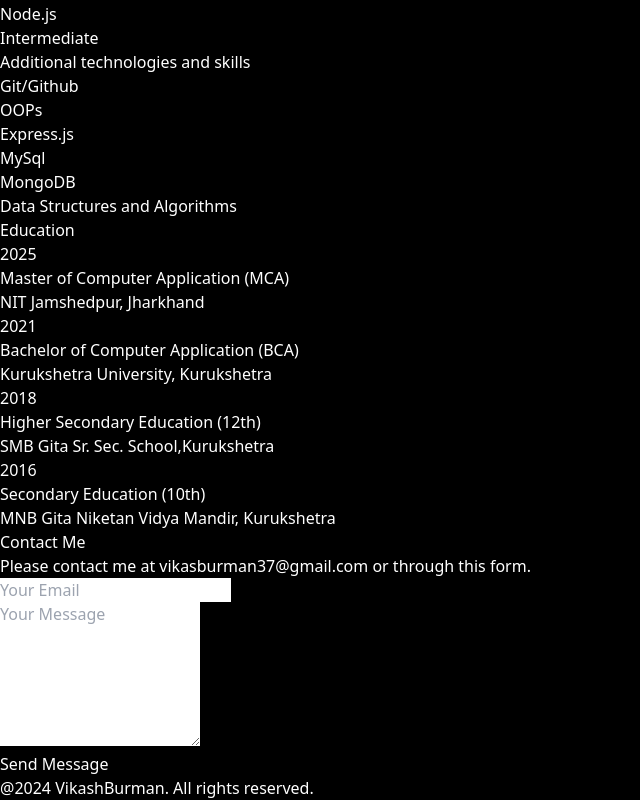
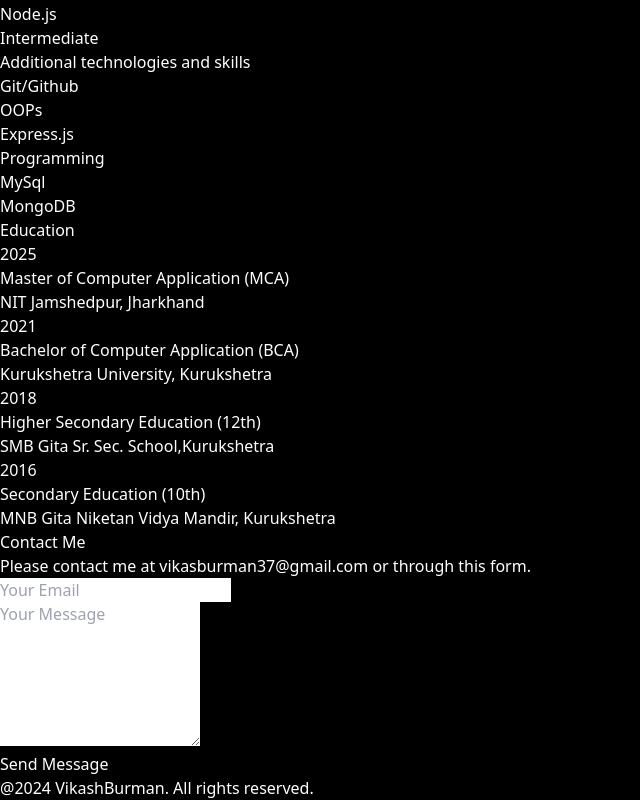
Before and after one commit to VikashBurman/My-Portfolio, a React (Vite) app: page / in a window 1280 px wide. Shown: the part 6931-7731 px from the top of the page, without its empty margins (0-640 px from the left). Built offline with nearby package versions, Linux system fonts and the light colour scheme.

Commit message:
Link Fixed

```diff
--- a/src/App.jsx
+++ b/src/App.jsx
@@ -314,13 +314,13 @@ function App() {
                 </p>
                 <div className="flex gap-2 mt-12">
                   <button className="flex-1 text-sm py-3 bg-gradient-to-t from-blue-500 rounded-full to-cyan-500 hover:from-blue-700 hover:to-cyan-700">
-                    <a href="https://quzify.netlify.app/" target="_blank">
+                    <a href="https://github.com/VikashBurman/BlogApp" target="_blank">
                       Live preview
                     </a>
                   </button>
                   <button className="flex-1 text-sm py-3 border rounded-full hover:border-blue-500 hover:text-blue-500">
                     <a
-                      href="https://github.com/VikashBurman/Quiz-App"
+                      href="https://github.com/VikashBurman/BlogApp"
                       target="_blank"
                     >
                       Checkout github
@@ -394,7 +394,6 @@ function App() {
                   Git/Github
                 </p>
               </div>
-
               <div>
                 <p className="font-bold before:w-4 before:h-4 before:bg-gradient-to-t before:from-blue-500 before:to-cyan-500 before:block before:rounded-full before:mt-1 before:-left-6 before:absolute relative left-5">
                   OOPs
@@ -405,6 +404,9 @@ function App() {
                   Express.js
                 </p>
               </div>
+              <p className="font-bold before:w-4 before:h-4 before:bg-gradient-to-t before:from-blue-500 before:to-cyan-500 before:block before:rounded-full before:mt-1 before:-left-6 before:absolute relative left-5">
+                 Programming
+                </p>
             </div>
             <div className="flex flex-col sm:flex-row gap-4 sm:gap-36 mt-4 sm:mt-6 w-[80%]">
               <div>
@@ -417,16 +419,10 @@ function App() {
                   MongoDB
                 </p>
               </div>
+
               <div>
-                <p className="font-bold before:w-4 before:h-4 before:bg-gradient-to-t before:from-blue-500 before:to-cyan-500 before:block before:rounded-full before:mt-1 before:-left-6 before:absolute relative left-5">
-                  Data Structures and Algorithms
-                </p>
+
               </div>
-              {/* <div>
-                <p className="font-bold before:w-4 before:h-4 before:bg-gradient-to-t before:from-blue-500 before:to-cyan-500 before:block before:rounded-full before:mt-1 before:-left-6 before:absolute relative left-5">
-                  RWD
-                </p>
-              </div> */}
             </div>
           </div>
         </section>
```
